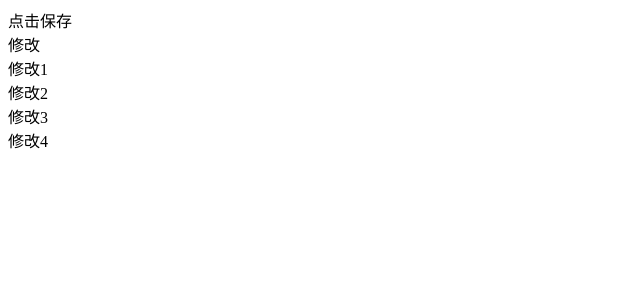
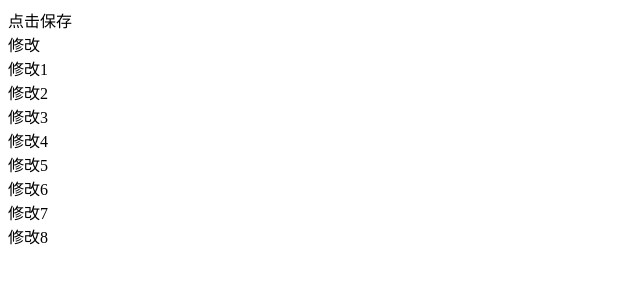
Before and after one commit to freezoom-spec/git-study, a plain HTML site: page test.html in a window 1280 px wide. Shown: the whole page, without its empty margins (0-640 px from the left). Drawn offline with Linux system fonts and the light colour scheme.

Commit message:
再次合并了4个commit

```diff
--- a/test.html
+++ b/test.html
@@ -11,6 +11,10 @@
     <div>修改2</div>
     <div>修改3</div>
     <div>修改4</div>
+    <div>修改5</div>
+    <div>修改6</div>
+    <div>修改7</div>
+    <div>修改8</div>
     <script>
         const downloadF = function (content, filename) {
             // 创建a标签
```
Also changed, not shown: 1 other file.
